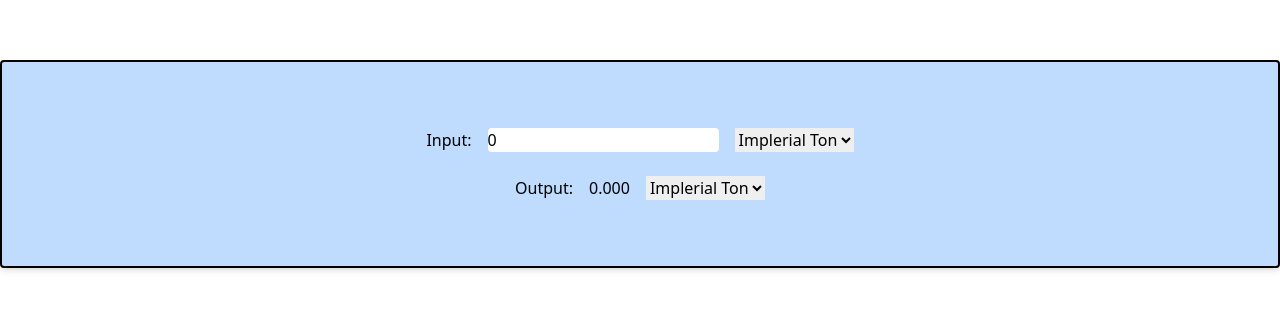
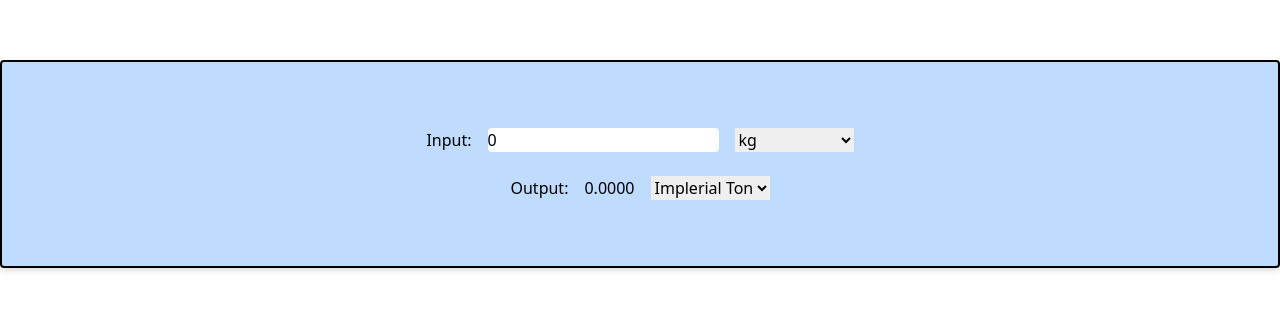
Before and after one commit to yikaizhou252/unit-conversion, a Vue app: page / in a window 1280 px wide. Shown: the part 236-546 px from the top of the page. Built offline with nearby package versions, Linux system fonts and the light colour scheme.

Commit message:
conversion works - removed unneeded code

```diff
--- a/src/components/DashboardView.vue
+++ b/src/components/DashboardView.vue
@@ -4,9 +4,9 @@
   >
     <div class="flex flex-row items-center space-x-4 m-3">
       <div>Input:</div>
-      <input class="flex rounded" v-model="message" placeholder="enter here" />
+      <input class="flex rounded" v-model="inputNumber" placeholder="enter here" />
       <select class="flebasis-1/2" v-model="selectedInput">
-        <option v-for="option in inputOptions" :key="option" :value="option">
+        <option v-for="option in availableUnits" :key="option" :value="option">
           {{ option }}
         </option>
       </select>
@@ -14,9 +14,9 @@
 
     <div class="flex flex-row space-x-4 m-3">
       <div>Output:</div>
-      <div>{{ convert }}</div>
+      <div>{{ calculate }}</div>
       <select class="flebasis-1/2" v-model="selectedOutput">
-        <option v-for="option in outputOptions" :key="option" :value="option">
+        <option v-for="option in availableUnits" :key="option" :value="option">
           {{ option }}
         </option>
       </select>
@@ -27,14 +27,14 @@
 <script setup lang="ts">
 import { computed, ref } from 'vue'
 
-// we should use KG as the standard point of reference
-// every unit is defined as its ratio to KG
-
+interface IWeightChart {
+  [index: string]: number
+}
 // how many kgs is 1 X
-const weightUnitsToKilo = {
+const weightUnitsToKilo: IWeightChart = {
+  kg: 1.0,
   'Implerial Ton': 1016.05,
   Tonne: 1000.0,
-  kg: 1.0,
   g: 0.001,
   mg: 1e-6,
   μg: 1e-9,
@@ -42,28 +42,26 @@ const weightUnitsToKilo = {
   stone: 6.35029,
   ounce: 0.0283495089275588
 }
-const inputOptions = ref(Object.keys(weightUnitsToKilo))
-const outputOptions = ref(Object.keys(weightUnitsToKilo))
 
-const selectedInput = ref(inputOptions.value[0])
-const selectedOutput = ref(outputOptions.value[0])
+const availableUnits = ref(Object.keys(weightUnitsToKilo))
+const selectedInput = ref(availableUnits.value[0])
+const selectedOutput = ref(availableUnits.value[1])
 
-const message = ref(0)
+const inputNumber = ref(0)
 
-// const getOther = computed(() => {
-//   return selectedInput.value === 'KG' ? 'LB' : 'KG'
-// })
+const swap = () => {
+  if (selectedInput.value === selectedOutput.value) {
+    let temp = selectedInput.value
+    selectedInput.value = selectedOutput.value
+    selectedOutput.value = temp
+  }
+}
 
-const convert = computed(() => {
-  const kgToLbs = 2.20462
-  let ret
-  if (selectedInput.value === 'KG') {
-    ret = message.value * kgToLbs
-  } else {
-    ret = message.value / kgToLbs
-  }
-
-  return ret.toPrecision(4)
+const calculate = computed(() => {
+  let ret =
+    inputNumber.value *
+    (weightUnitsToKilo[selectedInput.value] / weightUnitsToKilo[selectedOutput.value])
+  return ret.toFixed(4)
 })
 </script>
 
```
